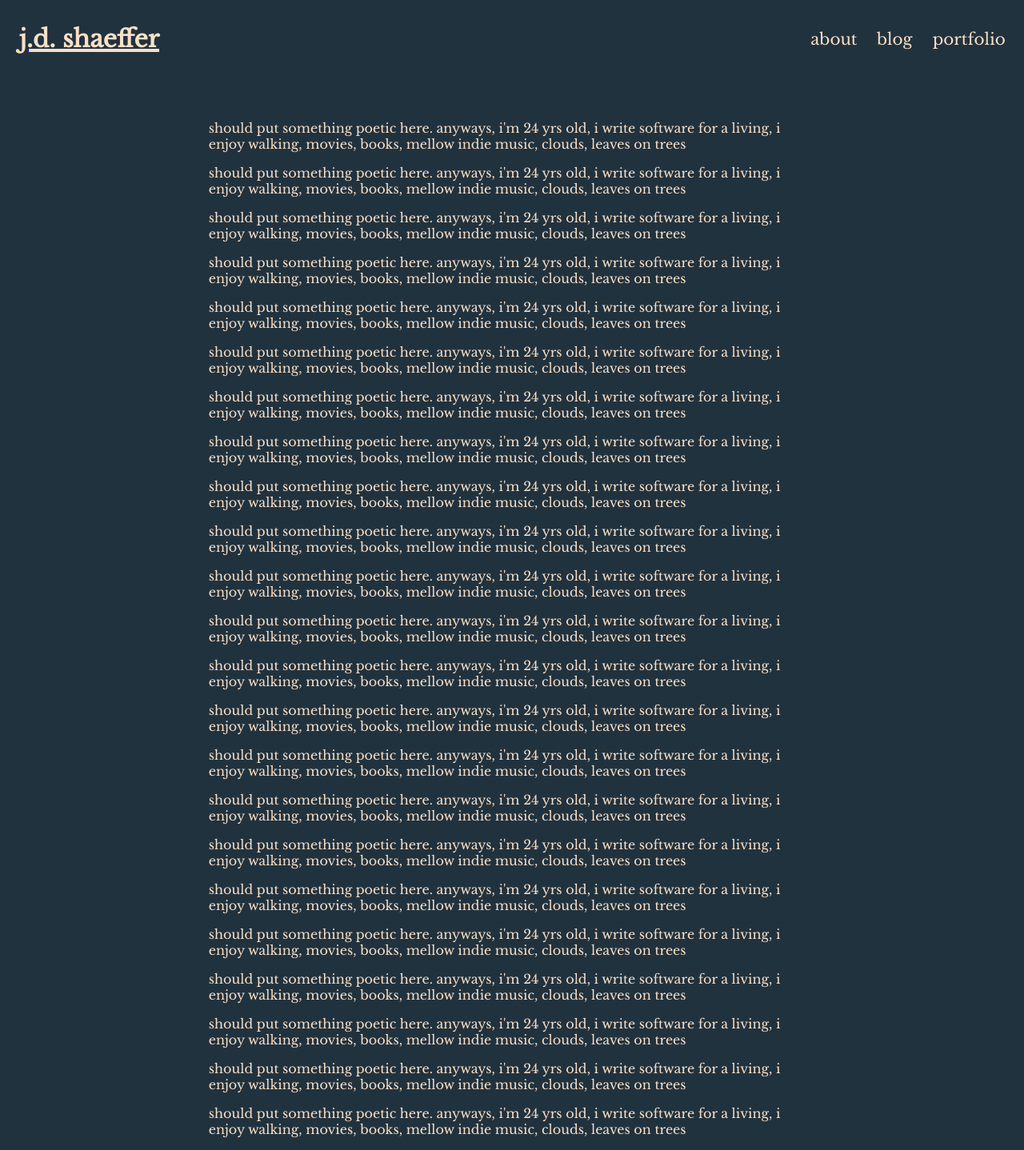
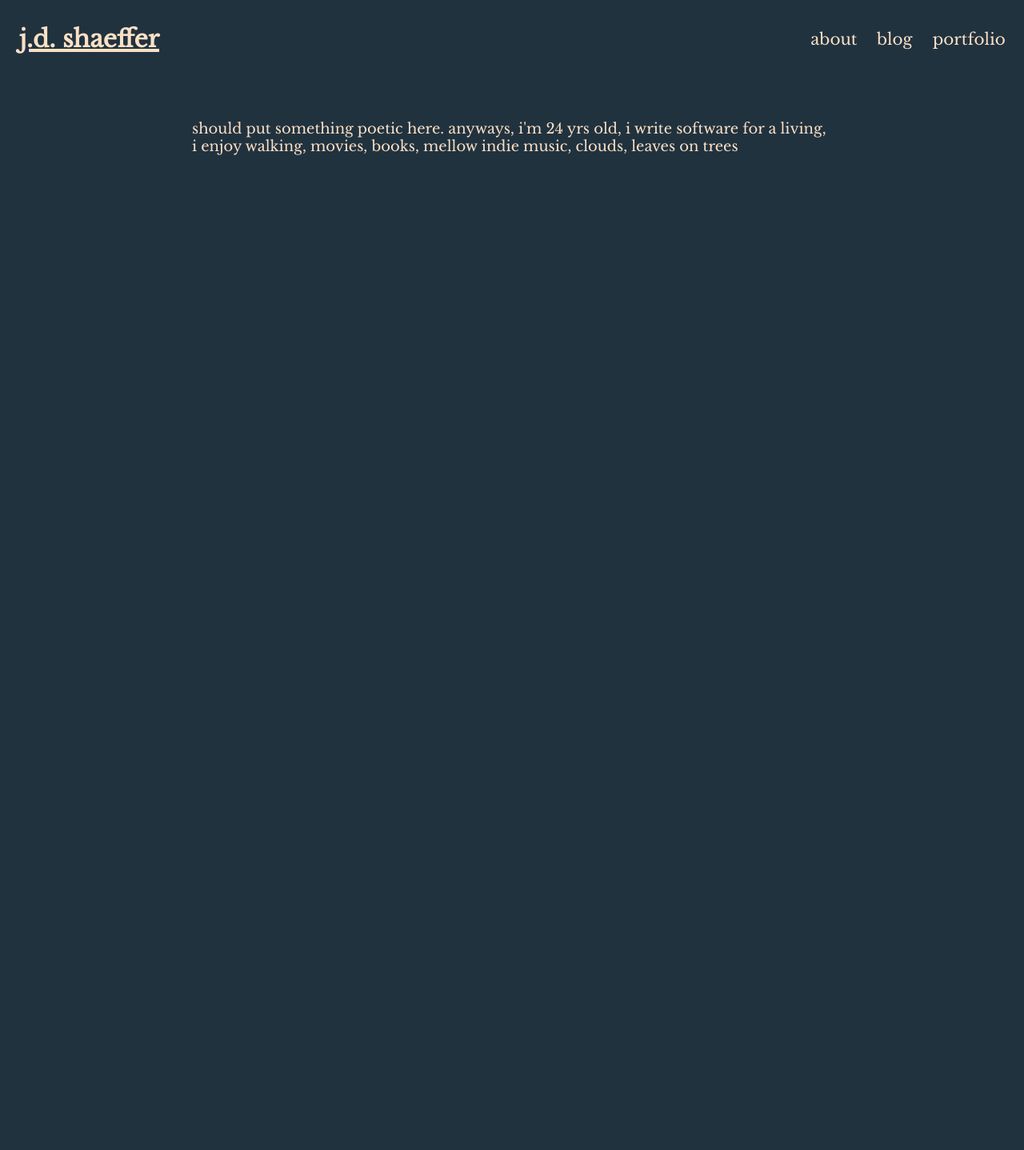
Before and after one commit to jdshaeffer/jdshaeffer.com, a Next.js app: page /about in a window 1280 px wide. Shown: the whole page at 80% size. After the commit the page ends 800 px from the top, so only its background shows below. Built offline with nearby package versions, Linux system fonts and the light colour scheme.

Commit message:
landing page, styled image component, preparing more content

```diff
--- a/components/Content.js
+++ b/components/Content.js
@@ -2,13 +2,15 @@ import styled from 'styled-components';
 import PropTypes from 'prop-types';
 
 const ContentWrapper = styled.div`
-  color: #FAE0C5;
+	color: #FAE0C5;
+  font-size: ${props => props.fontSize || '18px'};
   margin-top: 150px;
 `;
 
+// width should be 90% at smaller screens underneath below width
 const ContentChild = styled.div`
-  width: 60%;
-  margin: 0 auto;
+  width: 800px;
+	margin: 0 auto;
 `;
 
 const Content = props => {
--- a/components/LinkComponents.js
+++ b/components/LinkComponents.js
@@ -8,6 +8,10 @@ const StyledLink = styled.a`
 	color: #FAE0C5;
   margin-left: 1%;
   margin-right: 1%;
+`;
+
+const ContentLink = styled.a`
+	color: #FAE0C5;
 `;
 
 const LinkButton = ({href, name}) => {
@@ -30,6 +34,16 @@ const LinkText = ({href, name}) => {
 	);
 };
 
+const ContentLinkText = ({href, name}) => {
+	return (
+		<Link href={href} passHref>
+			<ContentLink>
+				{name}
+			</ContentLink>
+		</Link>
+	);
+};
+
 LinkButton.propTypes = {
 	href: PropTypes.any,
 	name: PropTypes.any
@@ -40,4 +54,9 @@ LinkText.propTypes = {
 	name: PropTypes.any
 };
 
-export { LinkButton, LinkText };
+ContentLinkText.propTypes = {
+	href: PropTypes.any,
+	name: PropTypes.any
+};
+
+export { LinkButton, LinkText, ContentLinkText };
--- a/pages/about.js
+++ b/pages/about.js
@@ -9,72 +9,6 @@ const About = () => {
 				<p>
 					should put something poetic here. anyways, i&apos;m 24 yrs old, i write software for a living, i enjoy walking, movies, books, mellow indie music, clouds, leaves on trees
 				</p>
-				<p>
-					should put something poetic here. anyways, i&apos;m 24 yrs old, i write software for a living, i enjoy walking, movies, books, mellow indie music, clouds, leaves on trees
-				</p>
-				<p>
-					should put something poetic here. anyways, i&apos;m 24 yrs old, i write software for a living, i enjoy walking, movies, books, mellow indie music, clouds, leaves on trees
-				</p>
-				<p>
-					should put something poetic here. anyways, i&apos;m 24 yrs old, i write software for a living, i enjoy walking, movies, books, mellow indie music, clouds, leaves on trees
-				</p>
-				<p>
-					should put something poetic here. anyways, i&apos;m 24 yrs old, i write software for a living, i enjoy walking, movies, books, mellow indie music, clouds, leaves on trees
-				</p>
-				<p>
-					should put something poetic here. anyways, i&apos;m 24 yrs old, i write software for a living, i enjoy walking, movies, books, mellow indie music, clouds, leaves on trees
-				</p>
-				<p>
-					should put something poetic here. anyways, i&apos;m 24 yrs old, i write software for a living, i enjoy walking, movies, books, mellow indie music, clouds, leaves on trees
-				</p>
-				<p>
-					should put something poetic here. anyways, i&apos;m 24 yrs old, i write software for a living, i enjoy walking, movies, books, mellow indie music, clouds, leaves on trees
-				</p>
-				<p>
-					should put something poetic here. anyways, i&apos;m 24 yrs old, i write software for a living, i enjoy walking, movies, books, mellow indie music, clouds, leaves on trees
-				</p>
-				<p>
-					should put something poetic here. anyways, i&apos;m 24 yrs old, i write software for a living, i enjoy walking, movies, books, mellow indie music, clouds, leaves on trees
-				</p>
-				<p>
-					should put something poetic here. anyways, i&apos;m 24 yrs old, i write software for a living, i enjoy walking, movies, books, mellow indie music, clouds, leaves on trees
-				</p>
-				<p>
-					should put something poetic here. anyways, i&apos;m 24 yrs old, i write software for a living, i enjoy walking, movies, books, mellow indie music, clouds, leaves on trees
-				</p>
-				<p>
-					should put something poetic here. anyways, i&apos;m 24 yrs old, i write software for a living, i enjoy walking, movies, books, mellow indie music, clouds, leaves on trees
-				</p>
-				<p>
-					should put something poetic here. anyways, i&apos;m 24 yrs old, i write software for a living, i enjoy walking, movies, books, mellow indie music, clouds, leaves on trees
-				</p>
-				<p>
-					should put something poetic here. anyways, i&apos;m 24 yrs old, i write software for a living, i enjoy walking, movies, books, mellow indie music, clouds, leaves on trees
-				</p>
-				<p>
-					should put something poetic here. anyways, i&apos;m 24 yrs old, i write software for a living, i enjoy walking, movies, books, mellow indie music, clouds, leaves on trees
-				</p>
-				<p>
-					should put something poetic here. anyways, i&apos;m 24 yrs old, i write software for a living, i enjoy walking, movies, books, mellow indie music, clouds, leaves on trees
-				</p>
-				<p>
-					should put something poetic here. anyways, i&apos;m 24 yrs old, i write software for a living, i enjoy walking, movies, books, mellow indie music, clouds, leaves on trees
-				</p>
-				<p>
-					should put something poetic here. anyways, i&apos;m 24 yrs old, i write software for a living, i enjoy walking, movies, books, mellow indie music, clouds, leaves on trees
-				</p>
-				<p>
-					should put something poetic here. anyways, i&apos;m 24 yrs old, i write software for a living, i enjoy walking, movies, books, mellow indie music, clouds, leaves on trees
-				</p>
-				<p>
-					should put something poetic here. anyways, i&apos;m 24 yrs old, i write software for a living, i enjoy walking, movies, books, mellow indie music, clouds, leaves on trees
-				</p>
-				<p>
-					should put something poetic here. anyways, i&apos;m 24 yrs old, i write software for a living, i enjoy walking, movies, books, mellow indie music, clouds, leaves on trees
-				</p>
-				<p>
-					should put something poetic here. anyways, i&apos;m 24 yrs old, i write software for a living, i enjoy walking, movies, books, mellow indie music, clouds, leaves on trees
-				</p>
 			</Content>
 		</>
 	);
```
Also changed, not shown: components/Img.js (added, +8 -0 lines), pages/index.js (+11 -1 lines), public/hwy87.jpg (added).
